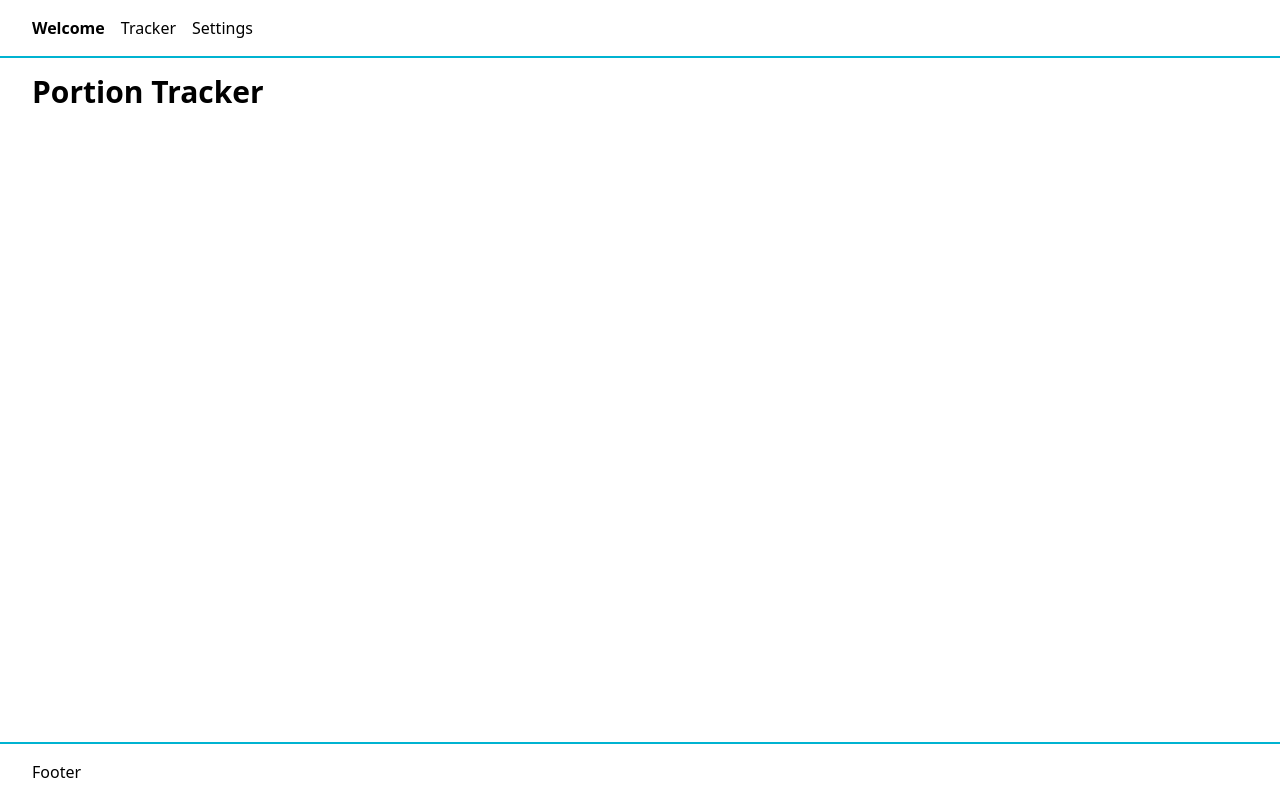
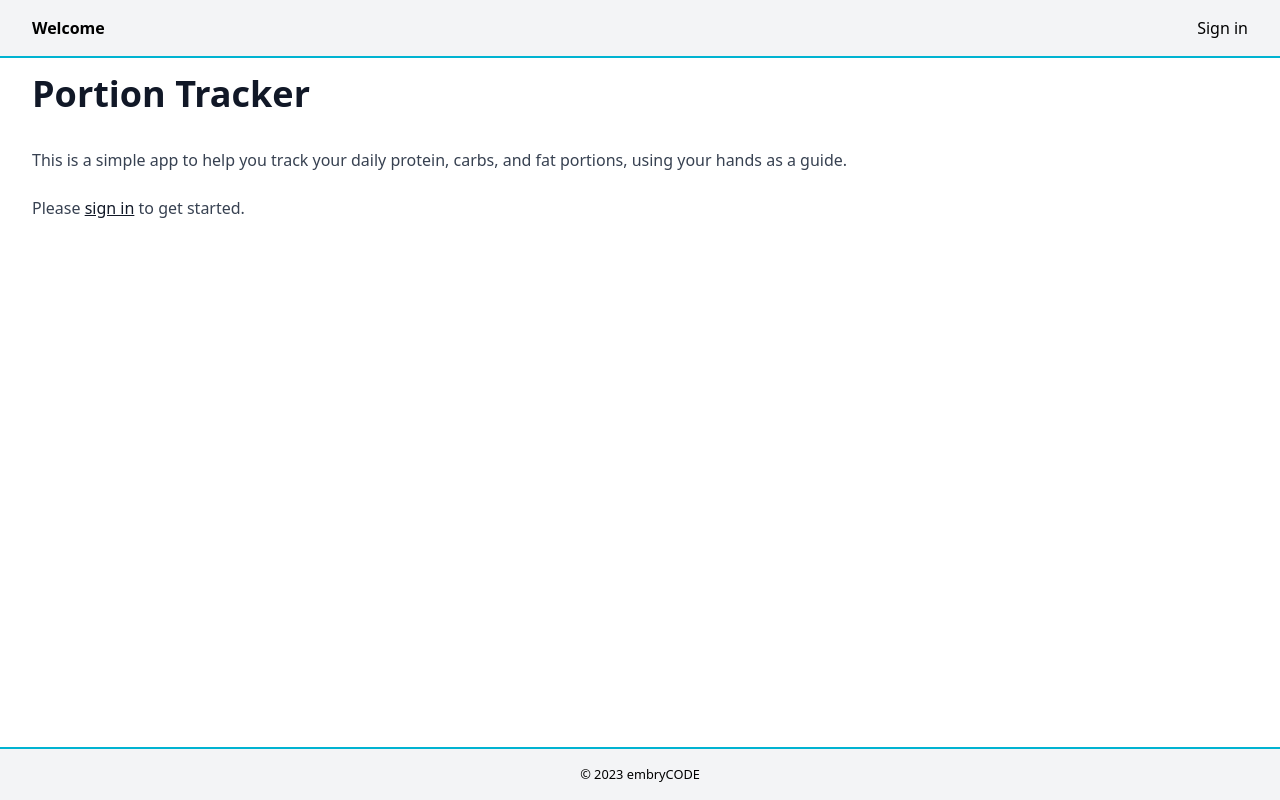
Before and after one commit to embryCODE/portion-tracker, a Next.js app: page / in a window 1280 px wide. Built offline with nearby package versions, Linux system fonts and the light colour scheme; no server answers.

Commit message:
Improve auth and more design

```diff
--- /dev/null
+++ b/src/components/Footer.tsx
@@ -0,0 +1,17 @@
+import Container from '@/src/components/Container'
+
+export function Footer() {
+  const currentYear = new Date().getFullYear()
+
+  return (
+    <footer>
+      <div className="tw-border-solid tw-border-t-2 tw-border-protein tw-bg-gray-100">
+        <Container>
+          <div className="tw-flex tw-justify-center">
+            <small>&copy; {currentYear} embryCODE</small>
+          </div>
+        </Container>
+      </div>
+    </footer>
+  )
+}
--- a/src/components/Layout.tsx
+++ b/src/components/Layout.tsx
@@ -1,8 +1,8 @@
 import Head from 'next/head'
 import { ReactNode } from 'react'
 
-import Container from '@/src/components/Container'
-import MyLink from '@/src/components/MyLink'
+import { Footer } from '@/src/components/Footer'
+import { Nav } from '@/src/components/Nav'
 
 interface LayoutProps {
   children: ReactNode
@@ -19,41 +19,9 @@ export default function Layout({ children }: LayoutProps) {
       </Head>
 
       <div className={'tw-absolute tw-inset-0 tw-h-full tw-flex tw-flex-col'}>
-        <nav>
-          <div className="tw-border-solid tw-border-b-2 tw-border-protein">
-            <Container>
-              <ul className={'tw-flex tw-space-x-4'}>
-                <li>
-                  <MyLink href="/" activeClassName={'tw-font-bold'}>
-                    Welcome
-                  </MyLink>
-                </li>
-
-                <li>
-                  <MyLink href="/tracker" activeClassName={'tw-font-bold'}>
-                    Tracker
-                  </MyLink>
-                </li>
-
-                <li>
-                  <MyLink href="/settings" activeClassName={'tw-font-bold'}>
-                    Settings
-                  </MyLink>
-                </li>
-              </ul>
-            </Container>
-          </div>
-        </nav>
-
+        <Nav />
         <main className={'tw-flex-1'}>{children}</main>
-
-        <footer>
-          <div className="tw-border-solid tw-border-t-2 tw-border-protein">
-            <Container>
-              <div className="tw-flex tw-justify-between">Footer</div>
-            </Container>
-          </div>
-        </footer>
+        <Footer />
       </div>
     </>
   )
--- a/src/components/MyLink.tsx
+++ b/src/components/MyLink.tsx
@@ -3,7 +3,7 @@ import Link from 'next/link'
 import { HTMLProps, Ref } from 'react'
 import { UrlObject } from 'url'
 
-import useIsCurrentLocation from '@/src/helpers/useIsCurrentLocation'
+import useIsCurrentLocation from '@/src/hooks/useIsCurrentLocation'
 
 interface MyLinkProps
   extends Omit<HTMLProps<HTMLAnchorElement>, 'href' | 'ref'> {
--- /dev/null
+++ b/src/components/Nav.tsx
@@ -0,0 +1,65 @@
+import Container from '@/src/components/Container'
+import MyLink from '@/src/components/MyLink'
+import { useAuth } from '@/src/hooks/AuthProvider'
+
+export function Nav() {
+  const { user } = useAuth()
+
+  return (
+    <nav>
+      <div className="tw-border-solid tw-border-b-2 tw-border-protein tw-bg-gray-100">
+        <Container>
+          <div className={'tw-flex tw-justify-between'}>
+            <ul className={'tw-flex tw-space-x-4'}>
+              <li>
+                <MyLink href="/" activeClassName={'tw-font-bold'}>
+                  Welcome
+                </MyLink>
+              </li>
+
+              {user && (
+                <>
+                  <li>
+                    <MyLink href="/tracker" activeClassName={'tw-font-bold'}>
+                      Tracker
+                    </MyLink>
+                  </li>
+
+                  <li>
+                    <MyLink href="/settings" activeClassName={'tw-font-bold'}>
+                      Settings
+                    </MyLink>
+                  </li>
+                </>
+              )}
+            </ul>
+
+            <div className={'tw-flex tw-items-center tw-space-x-4 '}>
+              {user ? (
+                <>
+                  <span className={'tw-text-carbs tw-text-sm'}>
+                    {user.email}
+                  </span>
+
+                  <MyLink
+                    href="/api/auth/signout"
+                    activeClassName={'tw-font-bold'}
+                  >
+                    Sign out
+                  </MyLink>
+                </>
+              ) : (
+                <MyLink
+                  href="/api/auth/signin"
+                  activeClassName={'tw-font-bold'}
+                >
+                  Sign in
+                </MyLink>
+              )}
+            </div>
+          </div>
+        </Container>
+      </div>
+    </nav>
+  )
+}
--- /dev/null
+++ b/src/hooks/AuthProvider.tsx
@@ -0,0 +1,71 @@
+import { useSession } from 'next-auth/react'
+import {
+  createContext,
+  ReactNode,
+  useCallback,
+  useContext,
+  useEffect,
+  useState,
+} from 'react'
+
+import { User } from '@/src/core/entities/user'
+import { request } from '@/src/core/infra/net'
+
+export interface AuthContext {
+  user: User | null
+  isLoading: boolean
+  update: () => void
+}
+const AuthContext = createContext<AuthContext>({
+  user: null,
+  isLoading: true,
+  update() {
+    // do nothing
+  },
+})
+
+export const AuthProvider = ({ children }: { children: ReactNode }) => {
+  const { status } = useSession()
+  const [user, setUser] = useState<User | null>(null)
+  const [isLoading, setIsLoading] = useState(true)
+
+  const update = useCallback(() => {
+    setIsLoading(true)
+
+    if (status === 'loading') {
+      setIsLoading(true)
+      return
+    }
+
+    if (status === 'unauthenticated') {
+      setUser(null)
+      setIsLoading(false)
+      return
+    }
+
+    request<User>('/api/me')
+      .then((user) => {
+        setUser(user)
+      })
+      .catch((e) => {
+        console.error(e)
+      })
+      .finally(() => {
+        setIsLoading(false)
+      })
+  }, [status])
+
+  useEffect(() => {
+    update()
+  }, [update])
+
+  const value = {
+    user,
+    isLoading,
+    update,
+  }
+
+  return <AuthContext.Provider value={value}>{children}</AuthContext.Provider>
+}
+
+export const useAuth = () => useContext(AuthContext)
--- a/src/middleware.ts
+++ b/src/middleware.ts
@@ -14,7 +14,7 @@ export async function middleware(request: NextRequest) {
     })
 
     if (!token) {
-      const url = new URL(`/api/auth/signin`, request.url)
+      const url = new URL(`/`, request.url)
       url.searchParams.set('callbackUrl', encodeURI(request.url))
 
       return NextResponse.redirect(url)
--- a/src/pages/_app.tsx
+++ b/src/pages/_app.tsx
@@ -2,16 +2,22 @@ import '@/src/styles/globals.css'
 
 import type { AppProps } from 'next/app'
 import type { Session } from 'next-auth'
+import { SessionProvider } from 'next-auth/react'
 
 import Layout from '@/src/components/Layout'
+import { AuthProvider } from '@/src/hooks/AuthProvider'
 
 export default function App({
   Component,
-  pageProps: { ...pageProps },
+  pageProps: { session, ...pageProps },
 }: AppProps<{ session: Session }>) {
   return (
-    <Layout>
-      <Component {...pageProps} />
-    </Layout>
+    <SessionProvider session={session}>
+      <AuthProvider>
+        <Layout>
+          <Component {...pageProps} />
+        </Layout>
+      </AuthProvider>
+    </SessionProvider>
   )
 }
--- a/src/pages/index.tsx
+++ b/src/pages/index.tsx
@@ -1,9 +1,33 @@
 import Container from '@/src/components/Container'
+import MyLink from '@/src/components/MyLink'
+import { useAuth } from '@/src/hooks/AuthProvider'
 
 export default function Welcome() {
+  const { user, isLoading } = useAuth()
+
+  if (isLoading) return
+
   return (
-    <Container>
-      <h1 className="tw-text-3xl tw-font-bold tw-mb-6">Portion Tracker</h1>
+    <Container isProse={true}>
+      <h1>Portion Tracker</h1>
+
+      <p>
+        This is a simple app to help you track your daily protein, carbs, and
+        fat portions, using your hands as a guide.
+      </p>
+
+      {user ? (
+        <p>
+          Be sure to set your plan in{' '}
+          <MyLink href={'/settings'}>settings</MyLink>, then visit the{' '}
+          <MyLink href={'/tracker'}>tracker.</MyLink>
+        </p>
+      ) : (
+        <p>
+          Please <MyLink href={'/api/auth/signin'}>sign in</MyLink> to get
+          started.
+        </p>
+      )}
     </Container>
   )
 }
--- a/src/pages/settings.tsx
+++ b/src/pages/settings.tsx
@@ -1,19 +1,33 @@
-import { signOut } from 'next-auth/react'
 import { FormEvent, useEffect, useState } from 'react'
 
 import Container from '@/src/components/Container'
 import { User } from '@/src/core/entities/user'
 import { request } from '@/src/core/infra/net'
+import { useAuth } from '@/src/hooks/AuthProvider'
 
 export default function Settings() {
-  const [me, setMe] = useState<User>()
-  const [name, setName] = useState('')
-  const [isLoading, setLoading] = useState(true)
+  const { user, update, isLoading: isLoadingUser } = useAuth()
+  const [name, setName] = useState(user?.name || '')
+  const [isUpdating, setIsUpdating] = useState(false)
+
+  const isLoading = isLoadingUser || isUpdating
 
   useEffect(() => {
-    request<User>('/api/me')
+    setName(user?.name || '')
+  }, [user])
+
+  const handleSubmit = (e: FormEvent<HTMLFormElement>) => {
+    e.preventDefault()
+
+    setIsUpdating(true)
+
+    request<User>('/api/me', {
+      method: 'PUT',
+      headers: { 'Content-Type': 'application/json' },
+      body: JSON.stringify({ name }),
+    })
       .then((user) => {
-        setMe(user)
+        update()
 
         if (user.name) {
           setName(user.name)
@@ -21,35 +35,10 @@ export default function Settings() {
       })
       .catch((e) => {
         console.error(e)
+        setName(user?.name || '')
       })
       .finally(() => {
-        setLoading(false)
-      })
-  }, [])
-
-  const handleSubmit = (e: FormEvent<HTMLFormElement>) => {
-    e.preventDefault()
-
-    setLoading(true)
-
-    request<User>('/api/me', {
-      method: 'PUT',
-      headers: { 'Content-Type': 'application/json' },
-      body: JSON.stringify({ name }),
-    })
-      .then((user) => {
-        setMe(user)
-
-        if (user.name) {
-          setName(user.name)
-        }
-      })
-      .catch((e) => {
-        console.error(e)
-        setName(me?.name || '')
-      })
-      .finally(() => {
-        setLoading(false)
+        setIsUpdating(false)
       })
   }
 
@@ -61,7 +50,7 @@ export default function Settings() {
     )
 
   // We should always have a user due to middleware
-  if (!me)
+  if (!user)
     return (
       <Container>
         <p>User not found</p>
@@ -70,18 +59,9 @@ export default function Settings() {
 
   return (
     <Container>
-      <h1 className="tw-text-3xl tw-font-bold tw-mb-6">Settings</h1>
-
-      <p>Signed in as {me.email}</p>
-
-      <button
-        className={
-          'tw-rounded tw-bg-protein tw-text-white tw-px-2 tw-py-0.5 tw-mt-1'
-        }
-        onClick={() => signOut()}
-      >
-        Sign out
-      </button>
+      <div className={'tw-prose'}>
+        <h1>Settings</h1>
+      </div>
 
       <form className={'tw-mt-4'} onSubmit={handleSubmit}>
         <label className={'tw-block'} htmlFor="name">
@@ -100,7 +80,7 @@ export default function Settings() {
           autoFocus
         />
 
-        {name !== me.name && (
+        {name !== user.name && (
           <button
             className={
               'tw-rounded tw-bg-protein tw-text-white tw-px-2 tw-py-0.5 tw-mt-1'
--- a/src/pages/tracker.tsx
+++ b/src/pages/tracker.tsx
@@ -3,7 +3,9 @@ import Container from '@/src/components/Container'
 export default function Tracker() {
   return (
     <Container>
-      <h1 className="tw-text-3xl tw-font-bold tw-mb-6">Tracker</h1>
+      <div className={'tw-prose'}>
+        <h1>Tracker</h1>
+      </div>
     </Container>
   )
 }
```
Also changed, not shown: src/hooks/useIsCurrentLocation.ts (renamed from src/helpers/useIsCurrentLocation.ts).
